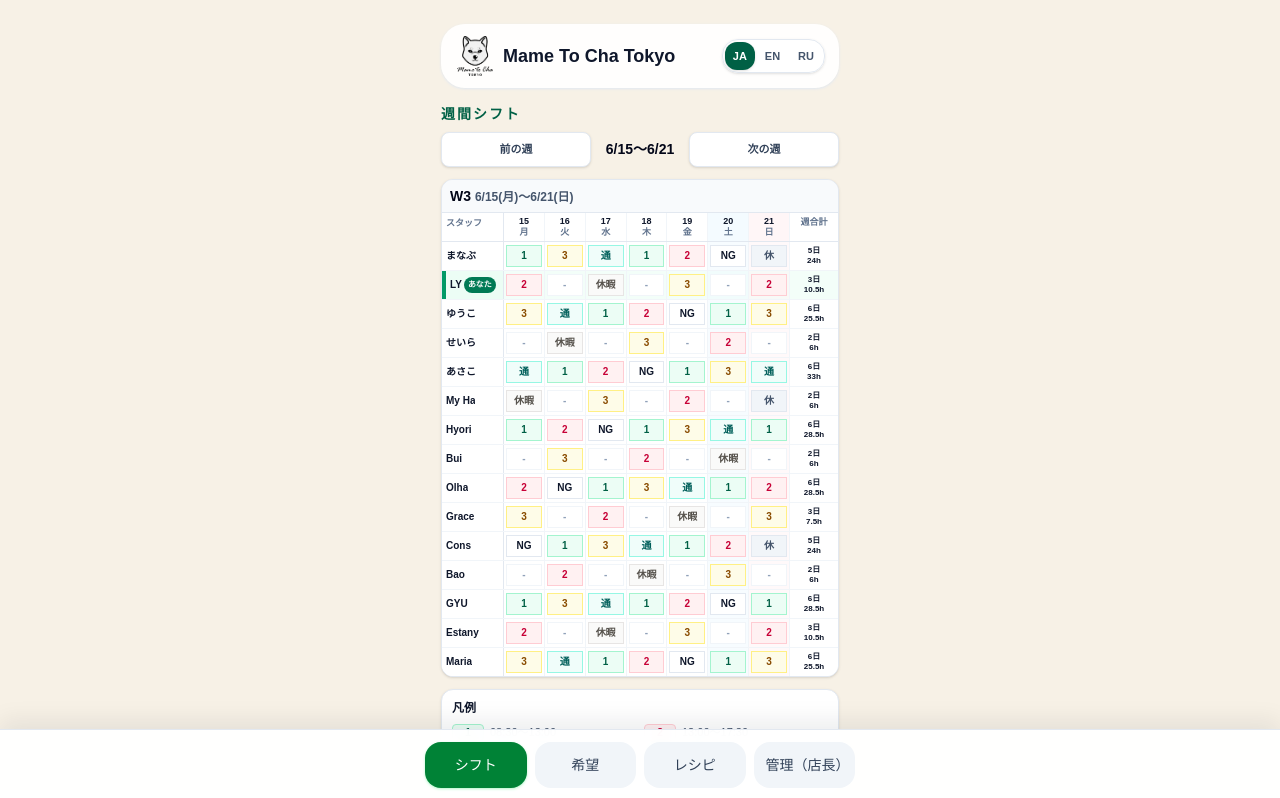
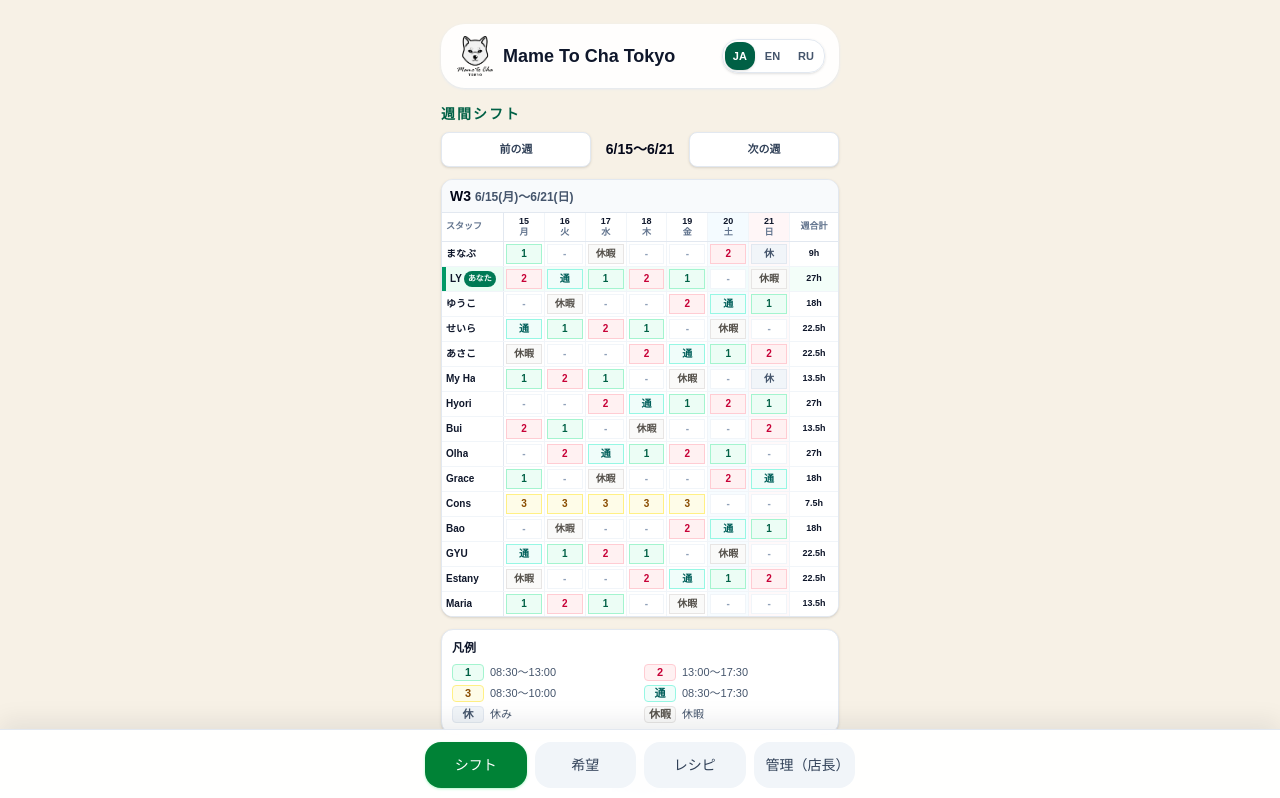
Before and after one commit to tantik/cafe-shift, a Next.js app: page /shifts in a window 1280 px wide. Shown: the top 798 px of the page. Built offline with nearby package versions, Linux system fonts and the light colour scheme.

Commit message:
гзвфеу

```diff
--- a/src/app/shifts/page.tsx
+++ b/src/app/shifts/page.tsx
@@ -1,6 +1,6 @@
 "use client";
 
-import { useMemo, useState } from "react";
+import { useEffect, useMemo, useState } from "react";
 import Link from "next/link";
 import AppShell from "@/components/app-shell";
 import { useI18n } from "@/lib/i18n/use-i18n";
@@ -20,7 +20,8 @@ type CalendarDay = {
   weekdayIndex: number;
 };
 
-type WorkerShiftCode = Exclude<ShiftCode, "sick" | "off"> | "store_closed" | "no_shift" | "ng";
+type WorkerWorkShiftCode = "shift_1" | "shift_2" | "shift_3" | "full_day" | "vacation";
+type WorkerShiftCode = WorkerWorkShiftCode | "store_closed" | "no_shift";
 
 type Assignment = {
   employeeId: string;
@@ -52,15 +53,12 @@ const employees: Employee[] = [
 const shiftPattern: WorkerShiftCode[] = [
   "shift_1",
   "shift_2",
-  "shift_3",
   "no_shift",
   "full_day",
   "vacation",
   "shift_1",
   "no_shift",
   "shift_2",
-  "shift_3",
-  "ng",
   "no_shift",
 ];
 
@@ -98,6 +96,13 @@ function getWeekDays(startDate: string) {
 function createAssignments(days: CalendarDay[]) {
   return days.reduce<Record<string, Assignment[]>>((calendar, day, dayIndex) => {
     calendar[day.key] = employees.map((employee, employeeIndex) => {
+      if (employee.id === "cons") {
+        return {
+          employeeId: employee.id,
+          shift: day.weekdayIndex === 5 || day.weekdayIndex === 6 ? "no_shift" : "shift_3",
+        };
+      }
+
       const isStoreClosed = day.weekdayIndex === 6 && employeeIndex % 5 === 0;
       const shift = isStoreClosed ? "store_closed" : shiftPattern[(employeeIndex + dayIndex * 2) % shiftPattern.length];
       return { employeeId: employee.id, shift };
@@ -121,19 +126,16 @@ function getShiftCellMeta(shiftCode: WorkerShiftCode) {
   if (shiftCode === "no_shift") {
     return { marker: "-", label: "-", time: "", hours: 0, isWorkday: false, className: "border-slate-100 bg-white text-slate-400" };
   }
-  if (shiftCode === "ng") {
-    return { marker: "NG", label: "NG", time: "", hours: 0, isWorkday: false, className: "border-slate-200 bg-white text-slate-900" };
-  }
 
   const shift = getCoreShift(shiftCode);
-  const markerByCode: Record<Exclude<ShiftCode, "sick" | "off">, string> = {
+  const markerByCode: Record<WorkerWorkShiftCode, string> = {
     shift_1: "1",
     shift_2: "2",
     shift_3: "3",
     full_day: "通",
     vacation: "休暇",
   };
-  const styles: Record<Exclude<ShiftCode, "sick" | "off">, string> = {
+  const styles: Record<WorkerWorkShiftCode, string> = {
     shift_1: "border-emerald-200 bg-emerald-50 text-emerald-800",
     shift_2: "border-rose-200 bg-rose-50 text-rose-700",
     shift_3: "border-yellow-200 bg-yellow-50 text-yellow-800",
@@ -152,16 +154,7 @@ function getShiftCellMeta(shiftCode: WorkerShiftCode) {
 }
 
 function calculateWeeklyTotal(assignments: Record<string, Assignment[]>, employeeId: string, weekDays: CalendarDay[]) {
-  return weekDays.reduce(
-    (total, day) => {
-      const meta = getShiftCellMeta(getEmployeeShiftForDate(assignments, employeeId, day.key));
-      return {
-        days: total.days + (meta.isWorkday ? 1 : 0),
-        hours: total.hours + meta.hours,
-      };
-    },
-    { days: 0, hours: 0 },
-  );
+  return weekDays.reduce((total, day) => total + getShiftCellMeta(getEmployeeShiftForDate(assignments, employeeId, day.key)).hours, 0);
 }
 
 function formatHours(hours: number) {
@@ -182,6 +175,11 @@ function formatPeriod(days: CalendarDay[]) {
   return `${formatDayLabel(days[0])}〜${formatDayLabel(days[days.length - 1])}`;
 }
 
+function getClientDateKey() {
+  const date = new Date();
+  return `${date.getFullYear()}-${String(date.getMonth() + 1).padStart(2, "0")}-${String(date.getDate()).padStart(2, "0")}`;
+}
+
 export default function ShiftsPage() {
   return (
     <AppShell>
@@ -193,10 +191,16 @@ export default function ShiftsPage() {
 function ShiftsContent() {
   const { t } = useI18n();
   const [weekOffset, setWeekOffset] = useState(2);
+  const [todayKey, setTodayKey] = useState<string | null>(null);
 
   const weekStart = addDays(baseWeekStart, weekOffset * 7);
   const weekDays = useMemo(() => getWeekDays(weekStart), [weekStart]);
   const assignments = useMemo(() => createAssignments(weekDays), [weekDays]);
+
+  useEffect(() => {
+    const timer = window.setTimeout(() => setTodayKey(getClientDateKey()), 0);
+    return () => window.clearTimeout(timer);
+  }, []);
 
   return (
     <div className="space-y-3 pb-4">
@@ -221,7 +225,7 @@ function ShiftsContent() {
         </div>
       </div>
 
-      <WeekTable weekNumber={weekOffset + 1} weekDays={weekDays} assignments={assignments} t={t} />
+      <WeekTable weekNumber={weekOffset + 1} weekDays={weekDays} assignments={assignments} todayKey={todayKey} t={t} />
 
       <section className="rounded-xl border border-slate-200 bg-white p-2.5 shadow-sm">
         <h2 className="text-xs font-bold text-slate-900">{t("shifts.legend")}</h2>
@@ -256,11 +260,13 @@ function WeekTable({
   weekNumber,
   weekDays,
   assignments,
+  todayKey,
   t,
 }: {
   weekNumber: number;
   weekDays: CalendarDay[];
   assignments: Record<string, Assignment[]>;
+  todayKey: string | null;
   t: (key: string) => string;
 }) {
   return (
@@ -273,11 +279,15 @@ function WeekTable({
 
       <div className="w-full">
         <div className="grid grid-cols-[54px_repeat(7,minmax(0,1fr))_42px] border-b border-slate-200 bg-white text-center text-[9px] font-semibold text-slate-500 min-[380px]:grid-cols-[62px_repeat(7,minmax(0,1fr))_48px]">
-          <div className="border-r border-slate-200 px-1 py-1 text-left">{t("shifts.employee")}</div>
+          <div className="flex min-h-7 items-center border-r border-slate-200 px-1 text-left">{t("shifts.employee")}</div>
           {weekDays.map((day) => (
             <div
               key={day.key}
               className={`border-r border-slate-100 px-0.5 py-1 ${
+                day.key === todayKey
+                  ? "bg-emerald-50 ring-1 ring-inset ring-emerald-300"
+                  : ""
+              } ${
                 day.weekdayIndex === 5 ? "bg-sky-50/70" : day.weekdayIndex === 6 ? "bg-rose-50/60" : ""
               }`}
             >
@@ -285,12 +295,12 @@ function WeekTable({
               <span className="mt-0.5 block leading-none">{day.weekday}</span>
             </div>
           ))}
-          <div className="px-0.5 py-1 leading-tight">{t("shifts.weeklyTotal")}</div>
+          <div className="flex min-h-7 items-center justify-center px-0.5 leading-tight">{t("shifts.weeklyTotal")}</div>
         </div>
 
         {employees.map((employee) => {
           const isSelf = employee.id === selfEmployeeId;
-          const weeklyTotal = calculateWeeklyTotal(assignments, employee.id, weekDays);
+          const weeklyTotalHours = calculateWeeklyTotal(assignments, employee.id, weekDays);
           return (
             <div
               key={employee.id}
@@ -299,7 +309,7 @@ function WeekTable({
               }`}
             >
               <div
-                className={`flex h-7 min-w-0 items-center border-r border-slate-200 px-1 text-left ${
+                className={`flex h-6 min-w-0 items-center border-r border-slate-200 px-1 text-left ${
                   isSelf ? "border-l-4 border-l-emerald-600 bg-emerald-50" : "bg-white"
                 }`}
               >
@@ -312,26 +322,23 @@ function WeekTable({
                 return (
                   <div
                     key={day.key}
-                    className={`flex h-7 items-center justify-center border-r border-slate-100 px-0.5 ${
+                    className={`flex h-6 items-center justify-center border-r border-slate-100 px-0.5 ${
+                      day.key === todayKey
+                        ? "bg-emerald-50/70 ring-1 ring-inset ring-emerald-200"
+                        : ""
+                    } ${
                       day.weekdayIndex === 5 ? "bg-sky-50/50" : day.weekdayIndex === 6 ? "bg-rose-50/40" : ""
                     }`}
                   >
-                    <span className={`flex h-[22px] w-full items-center justify-center border text-[10px] font-bold leading-none ${meta.className}`}>
+                    <span className={`flex h-5 w-full items-center justify-center border text-[10px] font-bold leading-none ${meta.className}`}>
                       {meta.marker}
                     </span>
                   </div>
                 );
               })}
 
-              <div className="flex h-7 flex-col items-center justify-center px-0.5 text-[8px] font-bold leading-tight text-slate-900">
-                {weeklyTotal.days === 0 ? (
-                  "-"
-                ) : (
-                  <>
-                    <span>{weeklyTotal.days}日</span>
-                    <span>{formatHours(weeklyTotal.hours)}</span>
-                  </>
-                )}
+              <div className="flex h-6 items-center justify-center px-0.5 text-[9px] font-bold leading-none text-slate-900">
+                {weeklyTotalHours === 0 ? "-" : formatHours(weeklyTotalHours)}
               </div>
             </div>
           );
```
